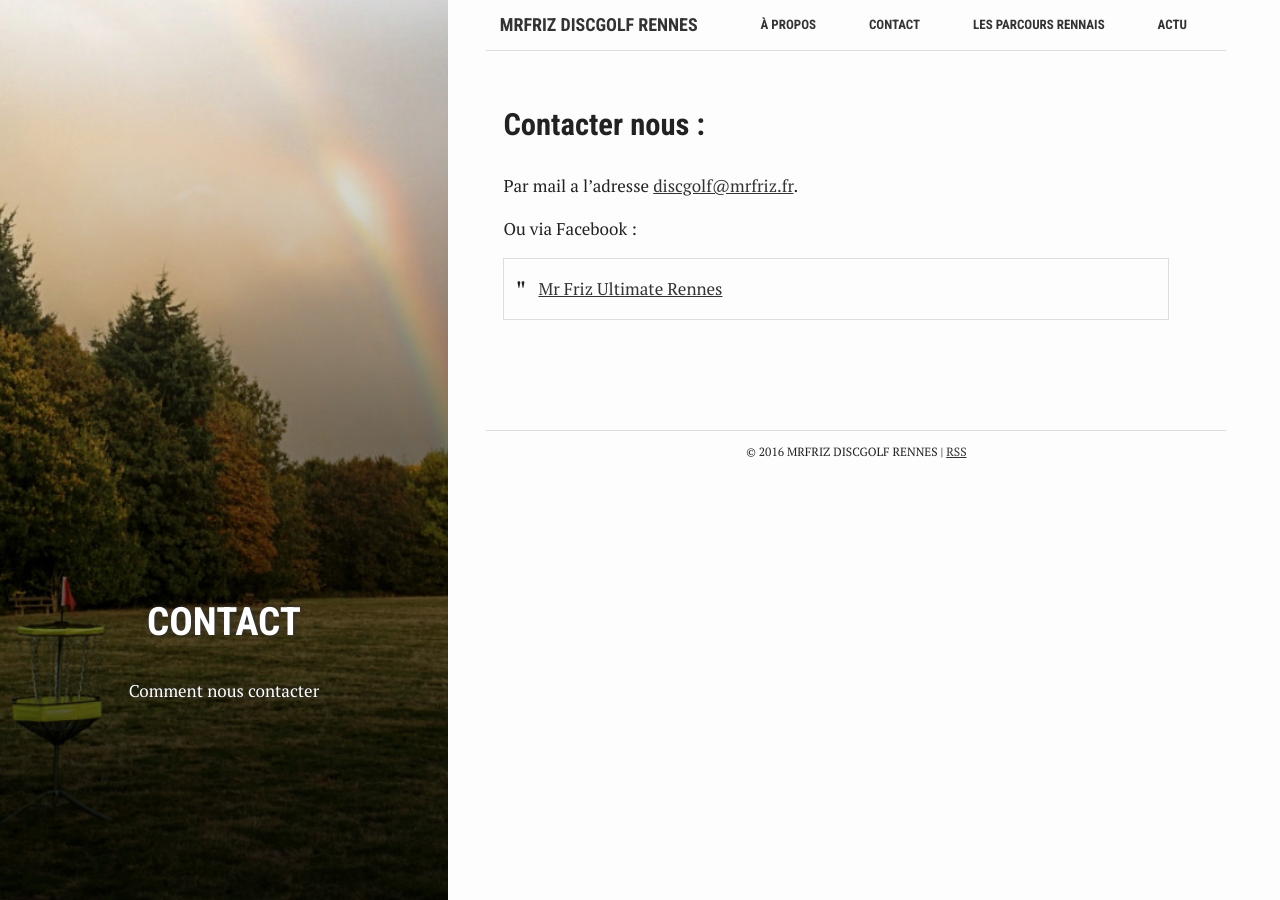
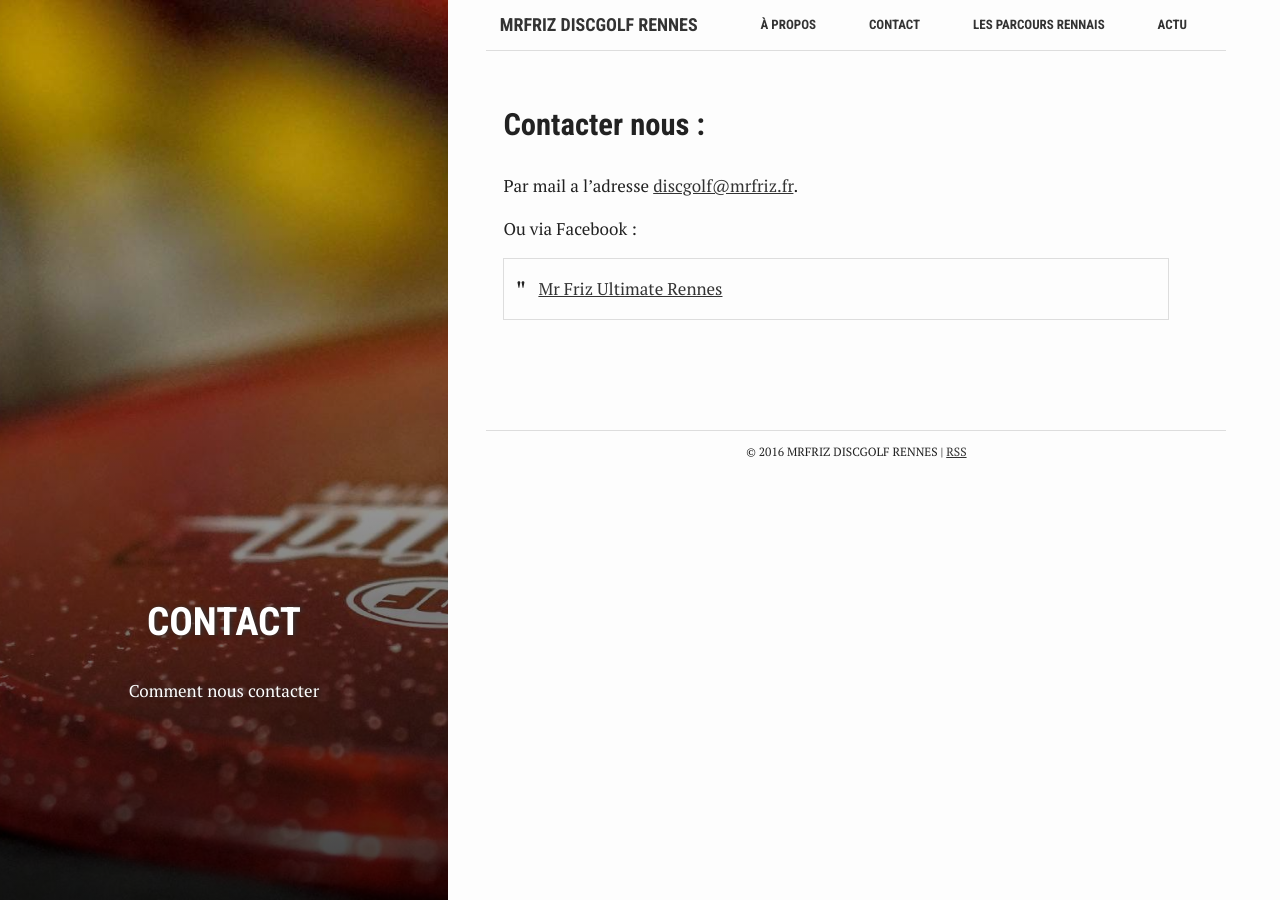
Before and after one commit to MrFriz/discgolf, a Jekyll site: the page built from contact.md, in a window 1280 px wide. Built offline with Jekyll 4.4.1, drawn with Linux system fonts in a browser that asks for light colours.

Commit message:
Update contact.md

```diff
--- a/contact.md
+++ b/contact.md
@@ -1,4 +1,5 @@
 ---
+bg: "teebird.jpg"
 layout: page
 title: "Contact"
 crawlertitle: "Comment nous contacter"
```
